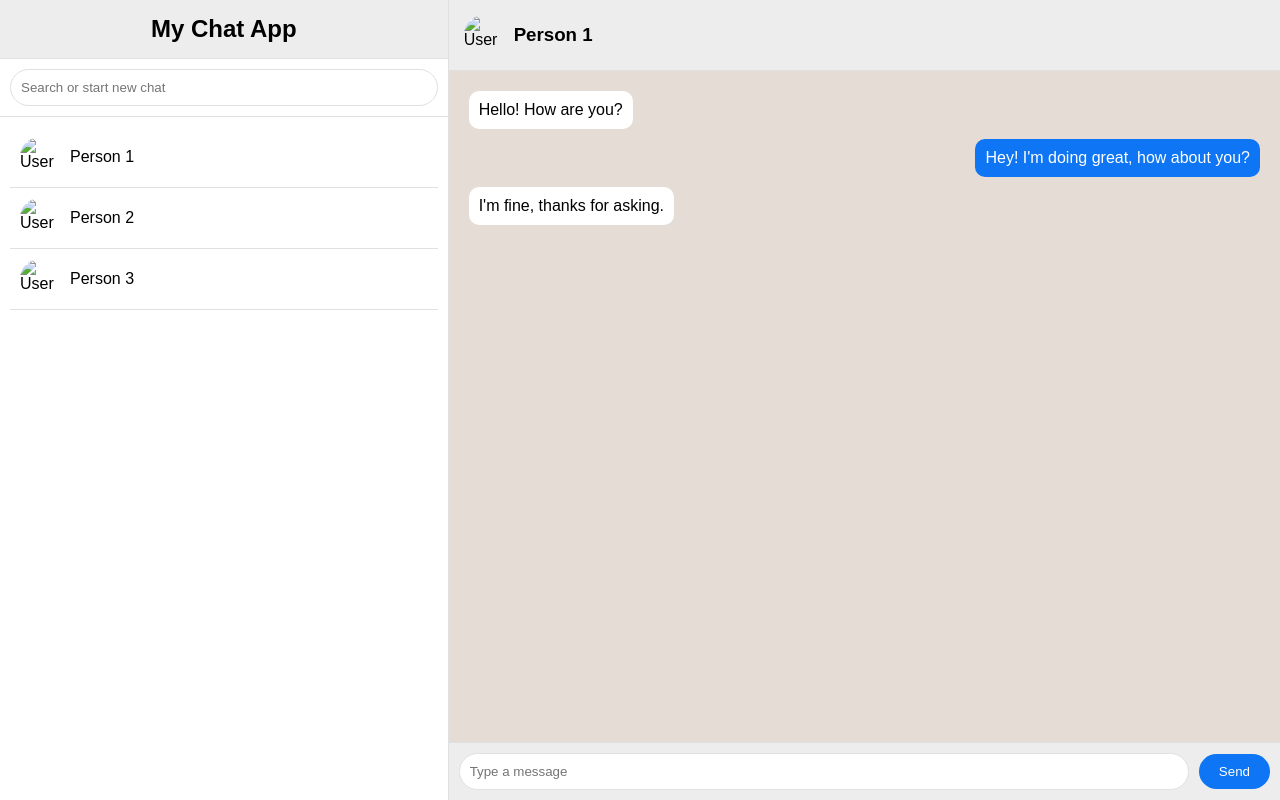
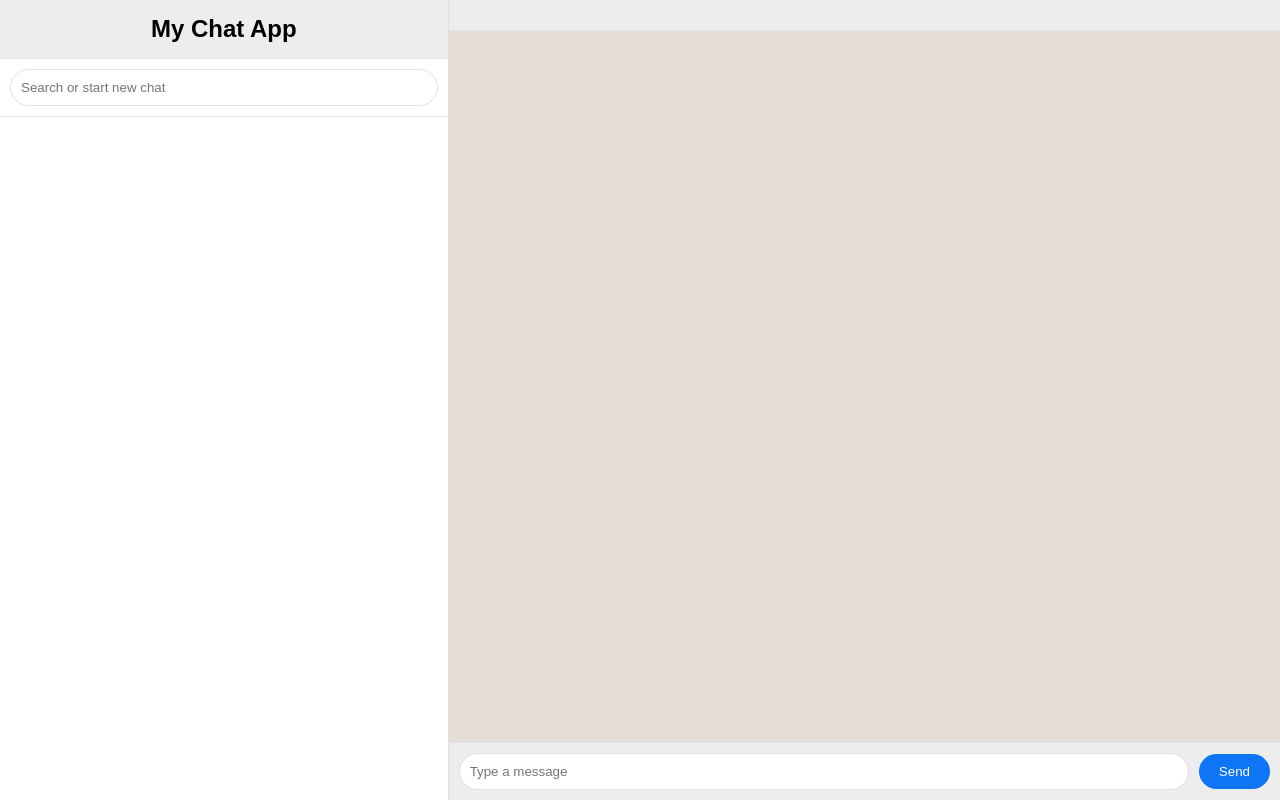
Before and after one commit to CSUJAY/Chat-Application, a website: page ChatAppFrontend/index.html in a window 1280 px wide. Drawn offline with Linux system fonts and the light colour scheme.

Commit message:
Update index.html

```diff
--- a/ChatAppFrontend/index.html
+++ b/ChatAppFrontend/index.html
@@ -16,36 +16,15 @@
                 <input type="text" placeholder="Search or start new chat" />
             </div>
             <div class="sidebar__contacts">
-                <div class="sidebar__contact">
-                    <img alt="User" class="contact__img" />
-                    <p>Person 1</p>
-                </div>
-                <div class="sidebar__contact">
-                    <img alt="User" class="contact__img" />
-                    <p>Person 2</p>
-                </div>
-                <div class="sidebar__contact">
-                    <img alt="User" class="contact__img" />
-                    <p>Person 3</p>
-                </div>
+
             </div>
         </div>
 
         <div class="chatWindow">
             <div class="chatWindow__header">
-                <img alt="User" class="chat__user-img" />
-                <h3>Person 1</h3>
+
             </div>
             <div class="chatWindow__body">
-                <div class="message received">
-                    <p>Hello! How are you?</p>
-                </div>
-                <div class="message sent">
-                    <p>Hey! I'm doing great, how about you?</p>
-                </div>
-                <div class="message received">
-                    <p>I'm fine, thanks for asking.</p>
-                </div>
             </div>
             <div class="chatWindow__footer">
                 <input type="text" placeholder="Type a message" />
```
